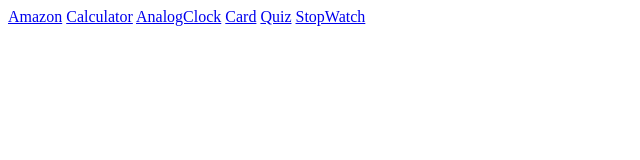
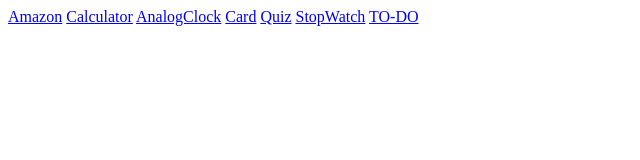
Before and after one commit to HARSH-SANANDIYA/WORK, a plain HTML site: page index.html in a window 1280 px wide. Shown: the full height of the page, 0-640 px from the left. Drawn offline with Linux system fonts and the light colour scheme.

Commit message:
ADD TO-DO PROJECT

```diff
--- a/index.html
+++ b/index.html
@@ -12,5 +12,6 @@
     <a href="./card hover animation/index.html">Card</a>
     <a href="./Quiz/index.html">Quiz</a>
     <a href="./StopWatch/index.html">StopWatch</a>
+    <a href="./TO-DO/index.html">TO-DO</a>
   </body>
 </html>
```
